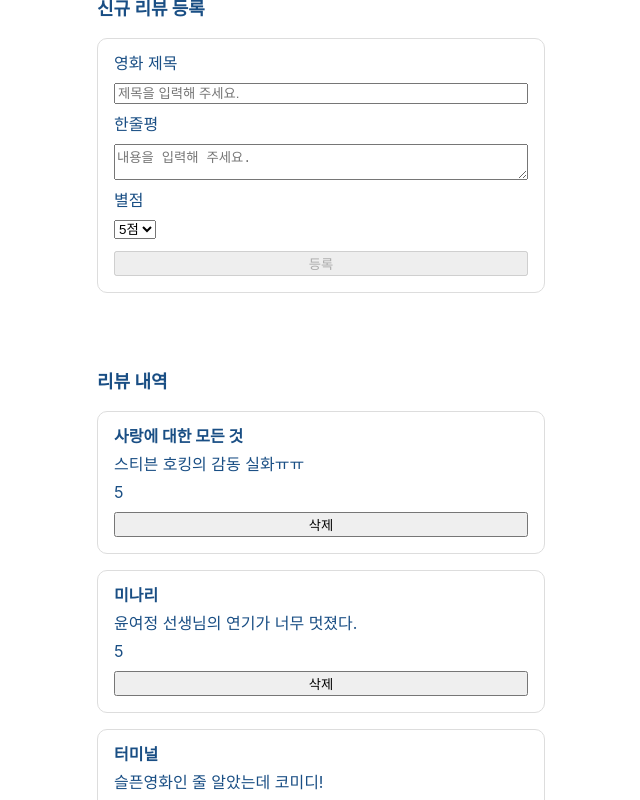
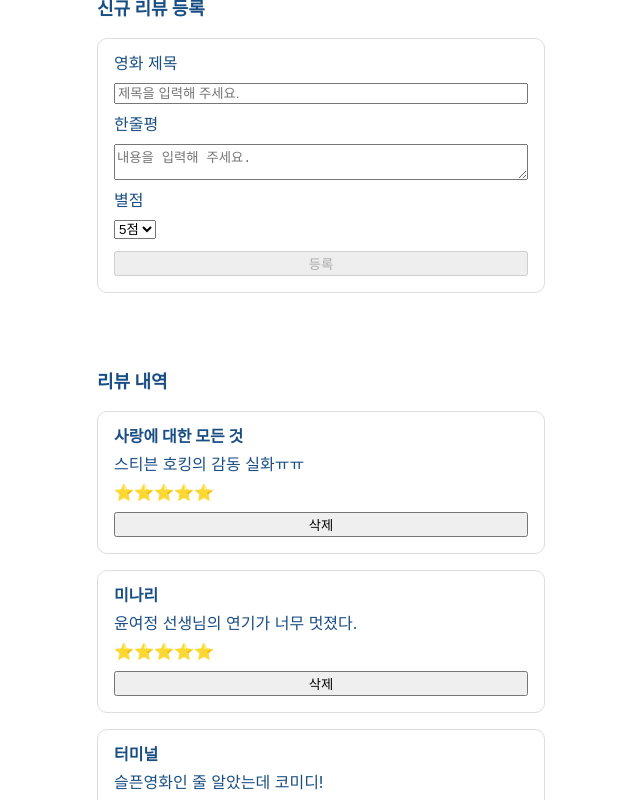
Before and after one commit to rnfltpgus/Movie-Review-App, a React (Create React App) app: page / in a window 1280 px wide. Shown: the top 800 px of the page, without its empty margins (319-959 px from the left). Built offline with nearby package versions, Linux system fonts and the light colour scheme.

Commit message:
⭐️ Feat: score 별이모티콘으로 적용

```diff
--- a/src/components/ReviewCade.jsx
+++ b/src/components/ReviewCade.jsx
@@ -3,12 +3,14 @@ import React from "react";
 import styled from "styled-components";
 
 const ReviewCade = ({ title, comment, score, handleDelete }) => {
+  let yellowScoreStar = new Array(score).fill("⭐️");
+
   return (
     <ReviewCadeContainer>
       <div className="review-card-detail">
         <div className="review-card-title">{title}</div>
         <div>{comment}</div>
-        <div>{score}</div>
+        <div>{yellowScoreStar}</div>
         <button onClick={handleDelete}>삭제</button>
       </div>
     </ReviewCadeContainer>
```
